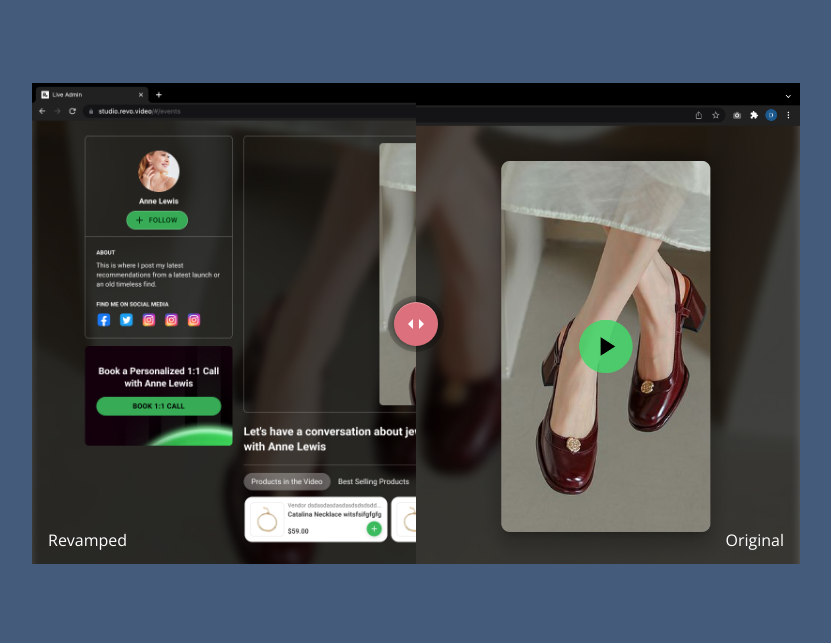
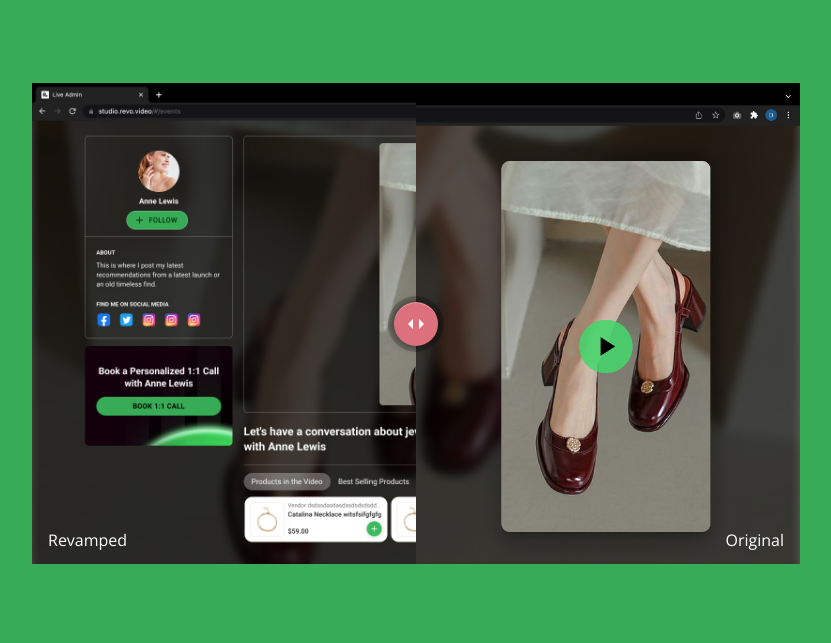
Before and after one commit to codyhouse/image-comparison-slider, a plain HTML site: page index.html in a window 1280 px wide. Shown: the part 157-800 px from the top of the page, without its empty margins (224-1055 px from the left). Drawn offline with nearby package versions, Linux system fonts and the light colour scheme.

Commit message:
Update style.css

```diff
--- a/css/style.css
+++ b/css/style.css
@@ -12,8 +12,8 @@ Primary style
 body {
   font-size: 100%;
   font-family: "Open Sans", sans-serif;
-  color: #445b7c;
-  background-color: #445b7c;
+  color: #37AB56;
+  background-color: #37AB56;
 }
 
 a {
```
